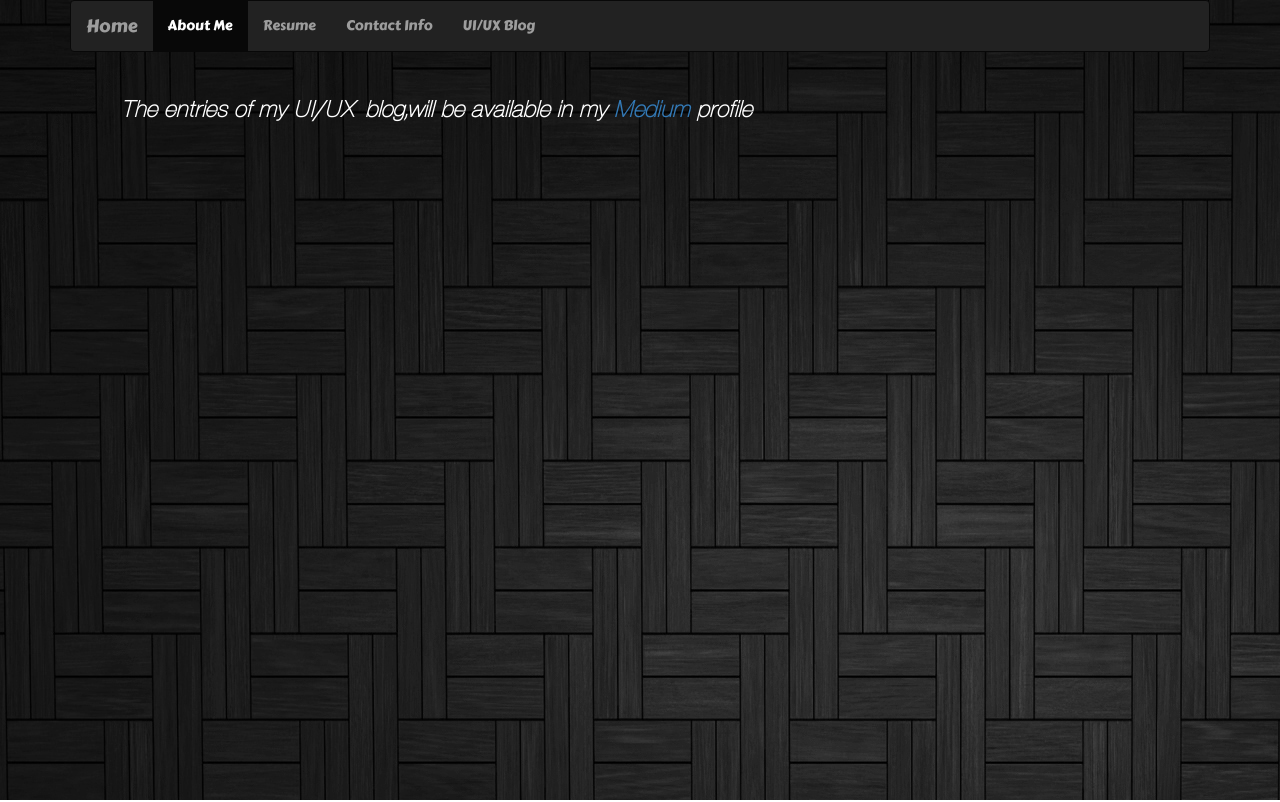
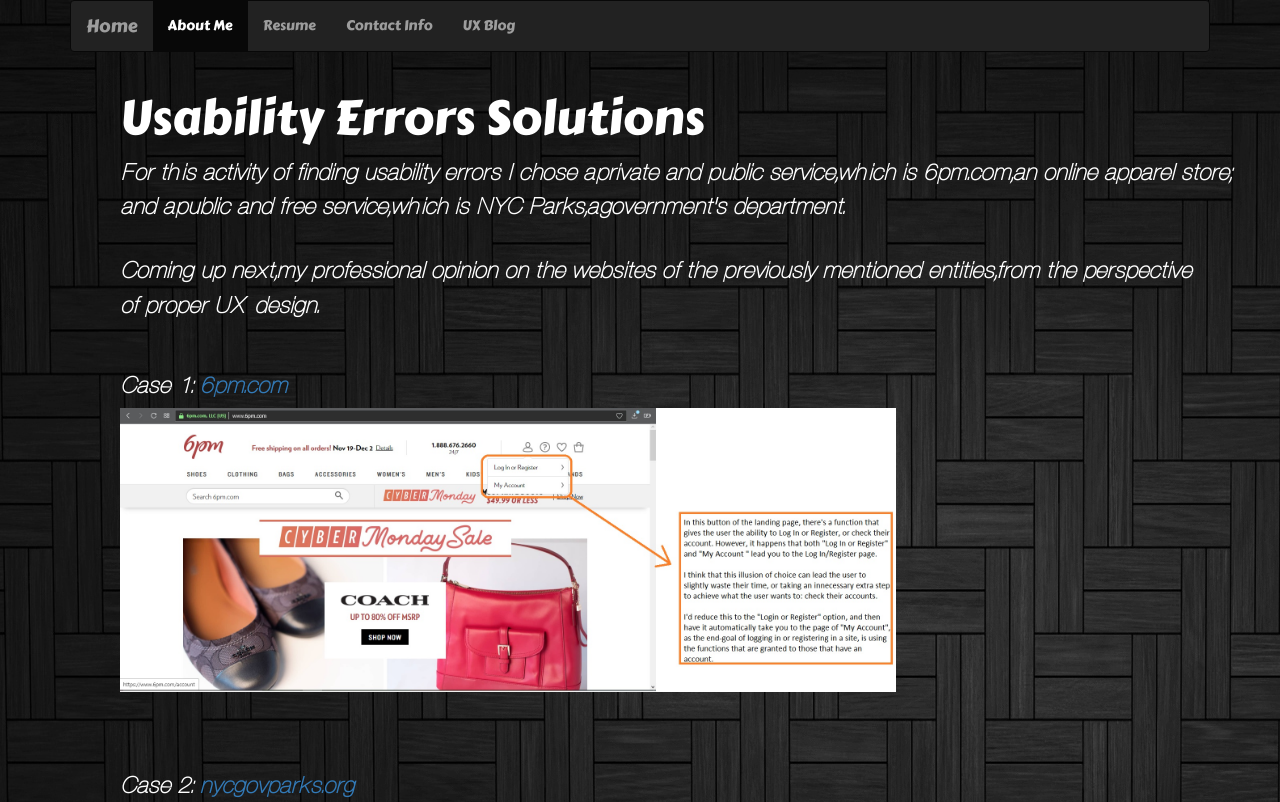
Before and after one commit to OmarAFH/OmarAFH.github.io, a plain HTML site: page UI-UX.html in a window 1280 px wide. Shown: the top 802 px of the page. Drawn offline with nearby package versions, Linux system fonts and the light colour scheme.

Commit message:
Add files via upload

```diff
--- a/StylingStuff.css
+++ b/StylingStuff.css
@@ -42,7 +42,7 @@
     color: white;
       }
 
-img {
+img.ProfilePic {
     height: 240px;
     width: 360px;
     padding-left: 120px;
@@ -56,3 +56,9 @@
 li a, a.navbar-brand {
     font-family: "CarterOneX";
     }
+
+img.PostImage {
+  float: "left";
+  width: 70%;
+  padding-left: 120px;
+    }
--- a/UI-UX.html
+++ b/UI-UX.html
@@ -22,11 +22,22 @@
       <li class="active"><a href="About-Me.html">About Me</a></li>
       <li><a href="Resume.html">Resume</a></li>
       <li><a href="Contact-Info.html">Contact Info</a></li>
-      <li><a href="UI-UX.html">UI/UX Blog</a></li>
+      <li><a href="UI-UX.html">UX Blog</a></li>
     </ul>
   </div>
   </nav>
 
     </div>
-    <br><span>The entries of my UI/UX blog, will be available in my
-    <a href="https://medium.com/@omaralejandro.sosa" target="blank">Medium</a> profile</span>
+
+    <h1>Usability Errors Solutions</h1>
+    <p>For this activity of finding usability errors I chose a private
+    and public service, which is 6pm.com, an online apparel store;<br> and a
+    public and free service, which is NYC Parks, a government's department.
+    </p> <br>
+    <p>Coming up next, my professional opinion on the websites of the previously
+    mentioned entities, from the perspective <br> of proper UX design.</p> <br>
+    <h3>Case 1: <a href="https://www.6pm.com/" target="_blank">6pm.com</a></h3>
+
+  <img class="PostImage" src="UES1.jpg" alt="6pm landing page"><br><br><br><br>
+  <h3>Case 2: <a href="https://www.nycgovparks.org/">nycgovparks.org</a></h3>
+  <img class="PostImage" src="UES2.jpg" alt="NYC Parks landing page">
```
Also changed, not shown: About-Me.html (+2 -2 lines), Contact-Info.html (+1 -1 lines), Resume.html (+1 -1 lines), UES1.jpg (added), UES2.jpg (added).
